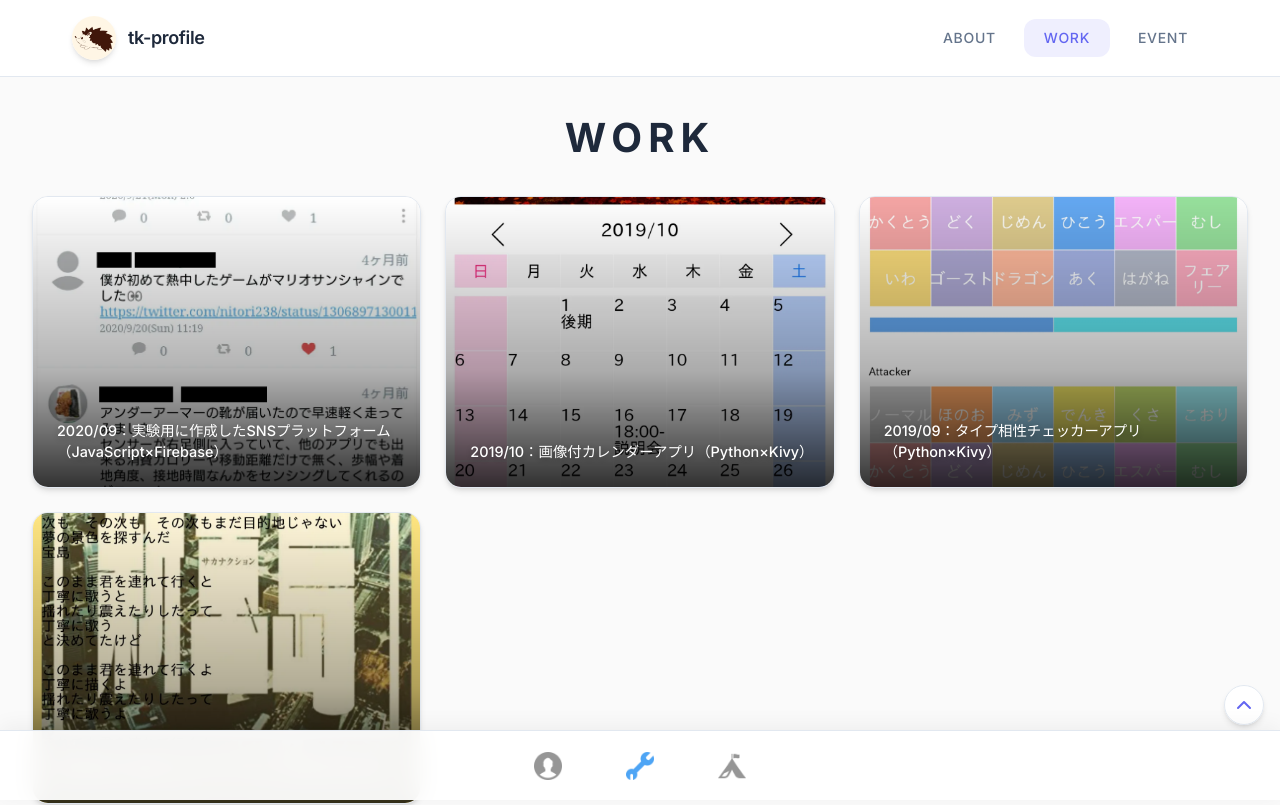
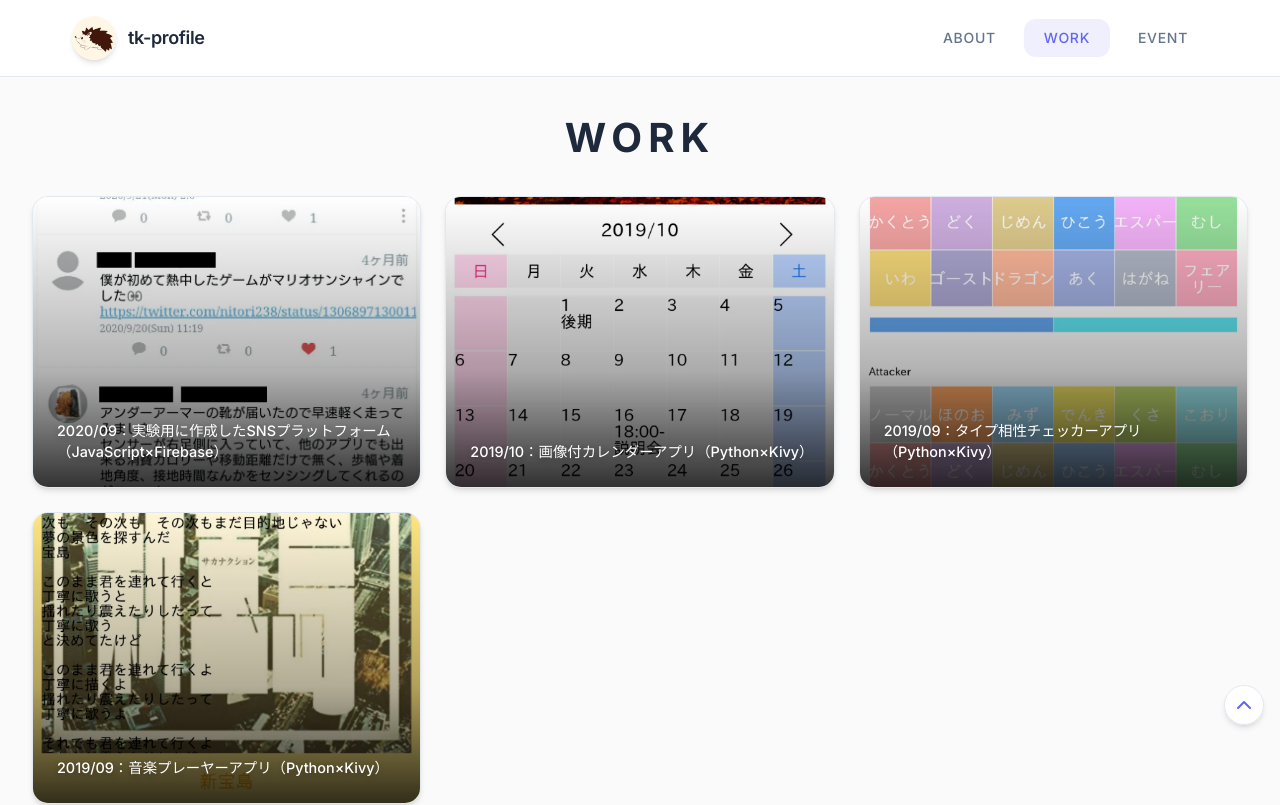
Before and after one commit to kkkei257/tk_site, a Next.js app: page /work in a window 1280 px wide. Shown: the top 805 px of the page. Built offline with nearby package versions, Linux system fonts and the light colour scheme.

Commit message:
PCの場合は下部のメニューバーを非表示にする

```diff
--- a/styles/components_layout.css
+++ b/styles/components_layout.css
@@ -78,28 +78,14 @@
 	.container {
 		padding: 0 2rem;
 		padding-top: 80px;
-		padding-bottom: 120px;
+		padding-bottom: 4rem;
 		min-height: 100vh;
 		max-width: 1400px;
 		margin: 0 auto;
 	}
 
 	.menuBar {
-		position: fixed;
-		bottom: 0;
-		left: 0;
-		right: 0;
-		height: 70px;
-		background: rgba(255, 255, 255, 0.95);
-		backdrop-filter: blur(12px);
-		-webkit-backdrop-filter: blur(12px);
-		z-index: 99;
-		display: flex;
-		justify-content: center;
-		align-items: center;
-		gap: 4rem;
-		border-top: 1px solid var(--border-color);
-		box-shadow: 0 -4px 20px rgba(0, 0, 0, 0.05);
+		display: none;
 	}
 
 	.menuItems,
@@ -117,7 +103,7 @@
 
 	.topScrollButton {
 		position: fixed;
-		bottom: 90px;
+		bottom: 2rem;
 		right: 2rem;
 		width: 48px;
 		height: 48px;
@@ -152,7 +138,7 @@
 	footer {
 		background: linear-gradient(135deg, var(--text-primary) 0%, #334155 100%);
 		color: white;
-		padding: 3rem 2rem 8rem;
+		padding: 3rem 2rem;
 	}
 
 	.footer_inner {
```
